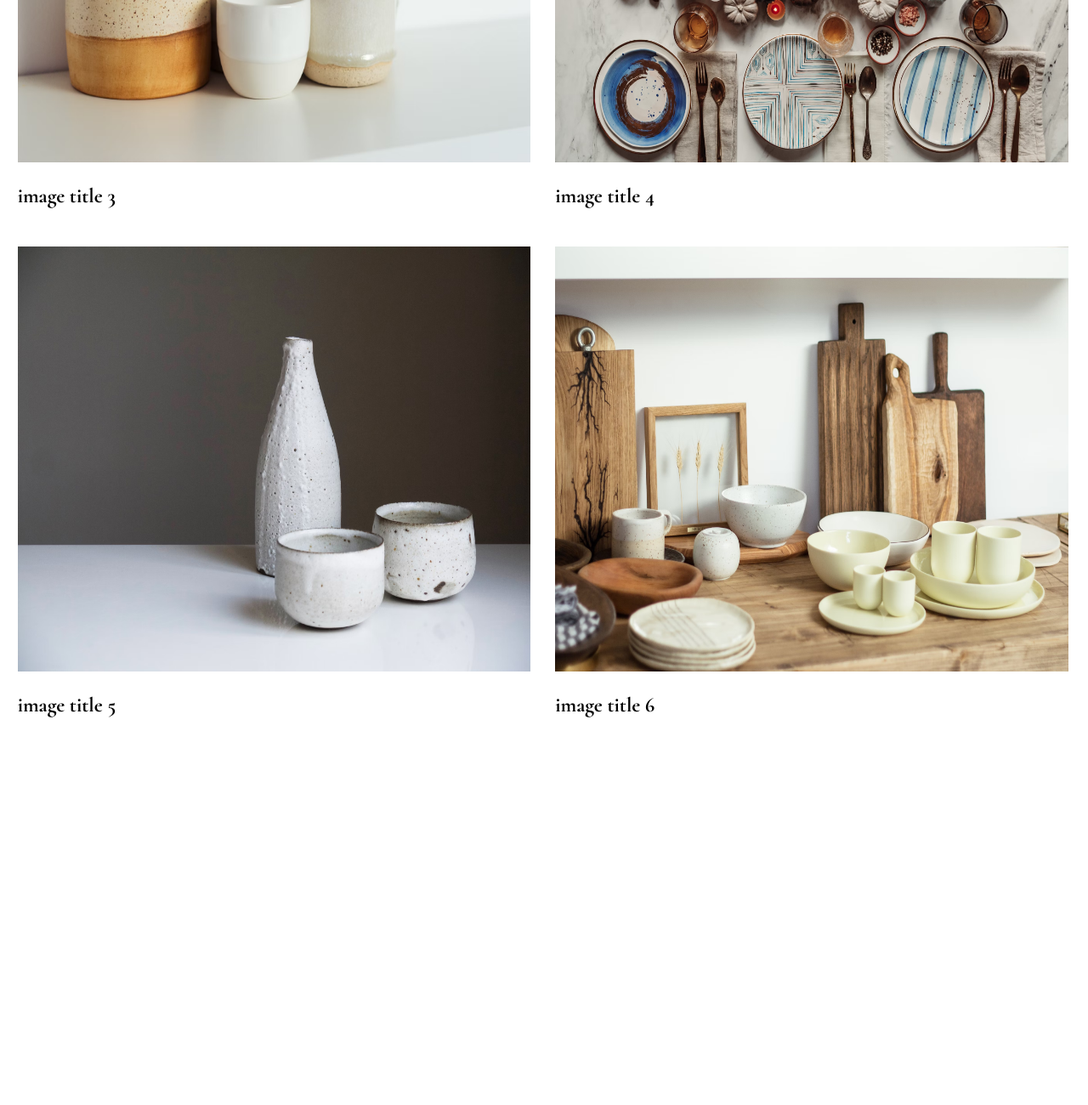
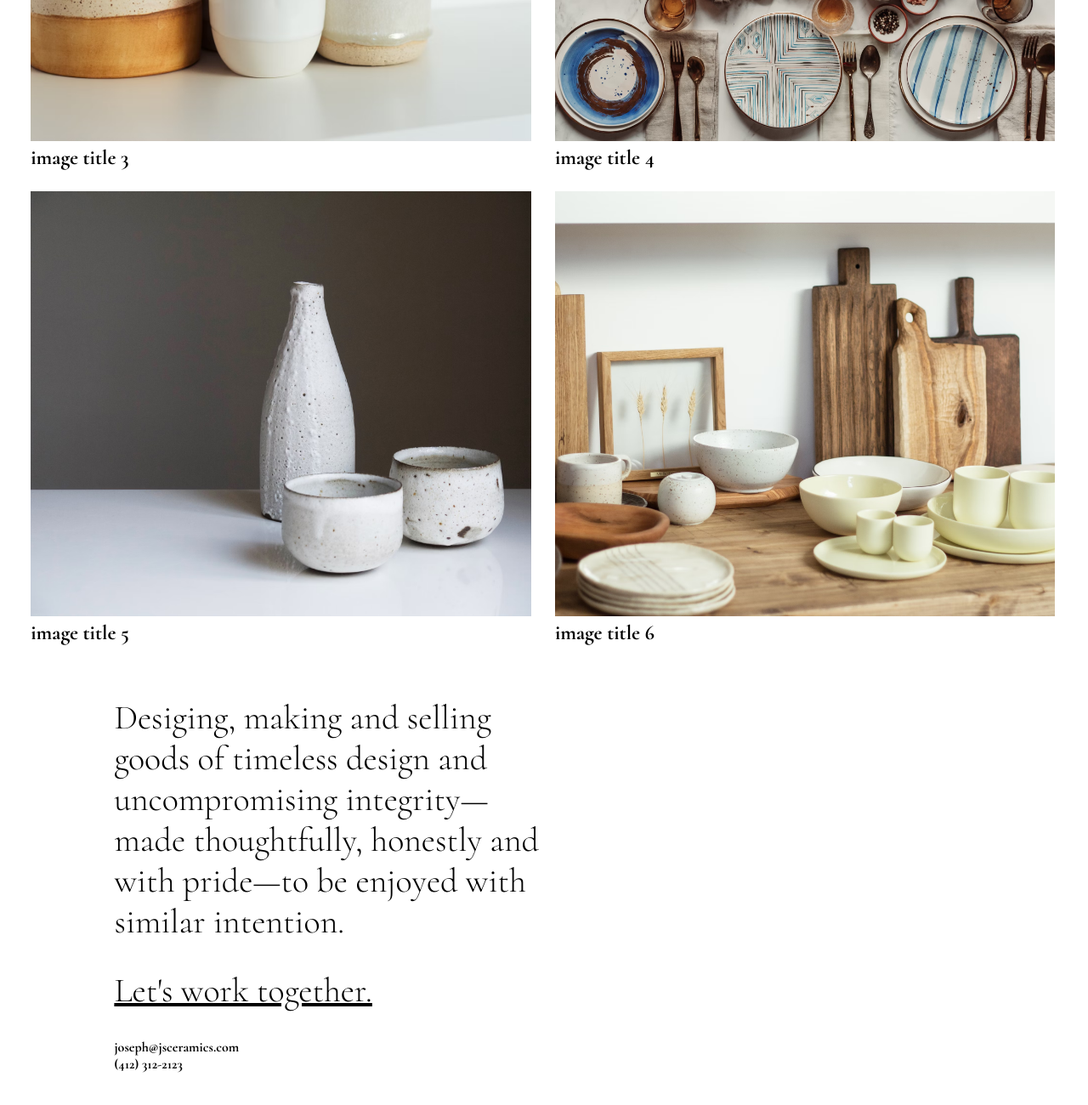
Before and after one commit to SteveGazzoJr/htmlcssbootcamp, a plain HTML site: page artistportfolio/index.html in a window 1280 px wide. Shown: the part 1018-2318 px from the top of the page at 85% size. Before the commit the page ends 1902 px from the top, so only its background shows below. Drawn offline with Linux system fonts and the light colour scheme.

Commit message:
final lesson - footer

```diff
--- a/artistportfolio/index.html
+++ b/artistportfolio/index.html
@@ -19,11 +19,25 @@
                 <li class="inline navLink"><a href="#contact">Contact</a></li>
             </ul></nav></h2>
         </header>
+        <div class="gallery">
             <span class="imageContainer"><img id="img1" src="/images/1.avif"><br /> <h2>image title 1</h2></span>
             <span class="imageContainer"><img id="img2" src="/images/2.avif"><br /> <h2>image title 2</h2></span>
             <span class="imageContainer"><img id="img3" src="/images/3.avif"><br /> <h2>image title 3</h2></span>
             <span class="imageContainer"><img id="img4" src="/images/4.avif"><br /> <h2>image title 4</h2></span>
             <span class="imageContainer"><img id="img5" src="/images/5.avif"><br /> <h2>image title 5</h2></span>
             <span class="imageContainer"><img id="img6" src="/images/6.avif"><br /> <h2>image title 6</h2></span>
+        </div>
+        <div class="footer">
+            <span class="mainFooter">
+                <h2>Desiging, making and selling goods of timeless design and uncompromising integrity—made thoughtfully, honestly and with pride—to be enjoyed with similar intention.</h2>
+            </span>
+            <span class="underlinedFooter" style="text-decoration: underline;">
+                <h2>Let's work together.</h2>
+            </span>
+            <span class="smallFooter">
+                <h4>joseph@jsceramics.com <br />
+                (412) 312-2123</h4>
+            </span>
+        </div>
     </body>
 </html>
--- a/artistportfolio/style.css
+++ b/artistportfolio/style.css
@@ -51,4 +51,30 @@ img {
 .imageContainer img {
     height: 500px;
     width: 100%;
+    object-fit: cover;
 }
+
+.imageContainer h2 {
+    margin-top: 0px;
+    margin-bottom: 0px;
+}
+
+.imageContainer:hover {
+    opacity: 90%;
+}
+
+.gallery {
+    padding: 16px;
+}
+
+.footer {
+    margin-left: 10%;
+    margin-bottom: 10%;
+    display: inline-block;
+    width: 40%;
+}
+
+.footer h2 {
+    font-size: 40px;
+    font-weight: 300;
+}
```
Lines whose indentation alone changed are shown as unchanged.
